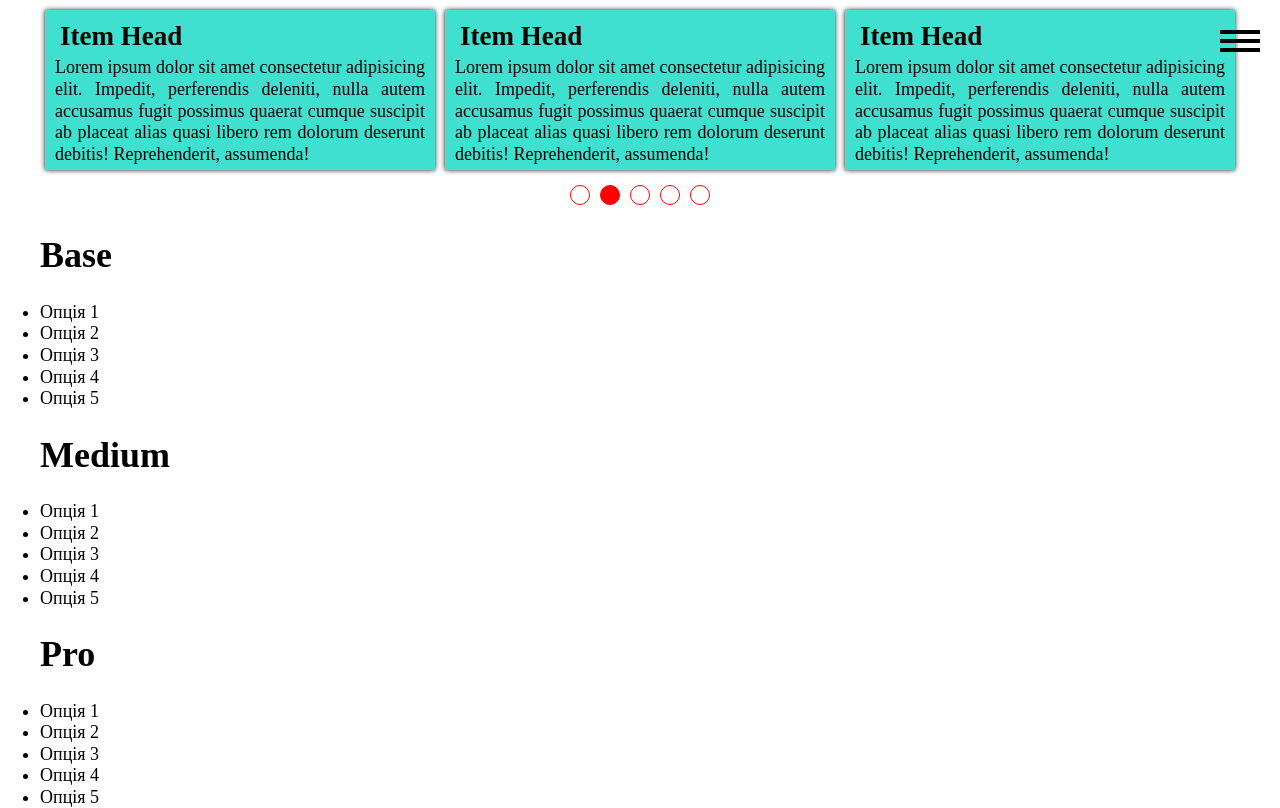
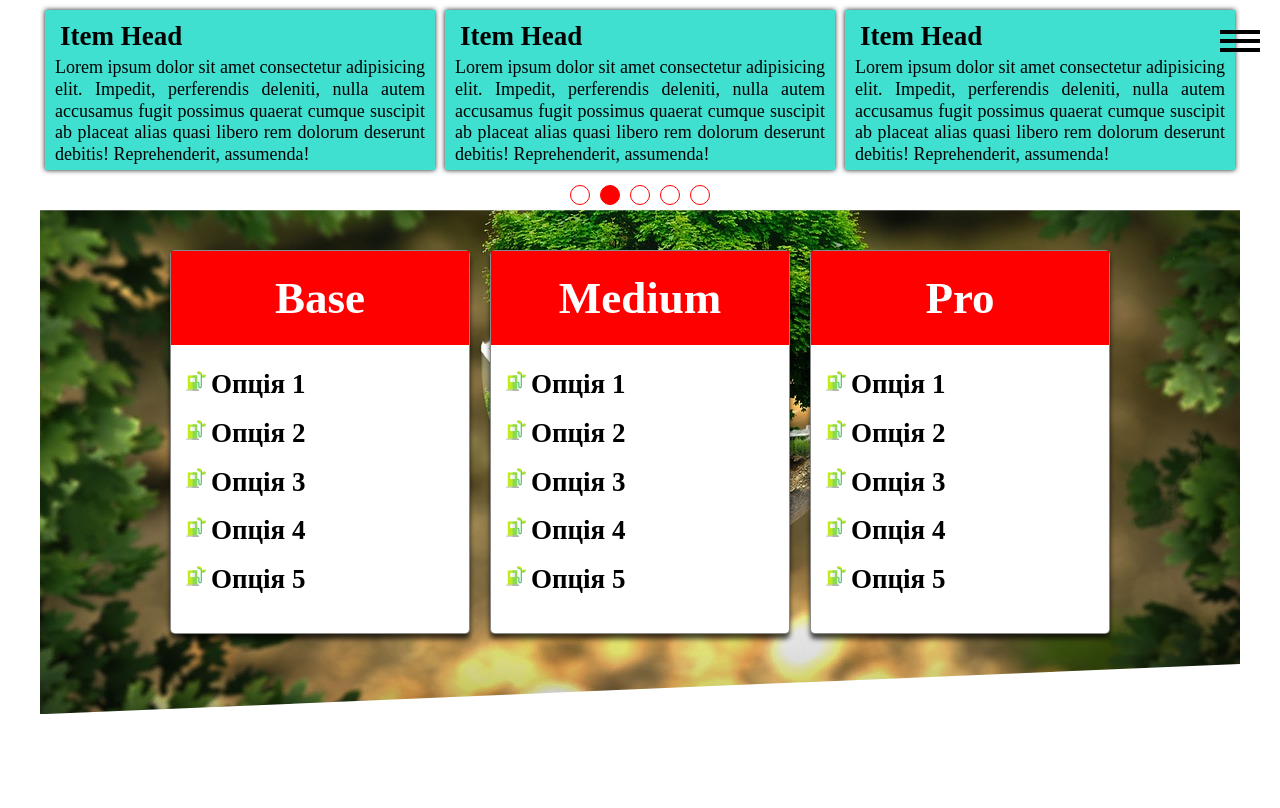
Before and after one commit to timoshuk/component, a website: page app/index.html in a window 1280 px wide. Drawn offline with nearby package versions, Linux system fonts and the light colour scheme.

Commit message:
Greate tariff block withaut js

```diff
--- /dev/null
+++ b/app/scss/_tariff.scss
@@ -0,0 +1,54 @@
+.tariff{
+    background: url(/images/tariff/background.jpg);
+    background-attachment: fixed;
+    clip-path: polygon(0 0, 100% 0, 100% 90%, 0 100%);
+    padding: 30px 0 70px 0;
+    display: flex;
+    justify-content: center;
+}
+
+.tariff__item{
+    margin: 10px;
+    width: 300px;
+    flex-shrink: 0;
+    background-color: rgba($color: #fff, $alpha: 1);
+    border: 1px solid rgba($color: #181616, $alpha: .5);
+    border-radius: 5px;
+    box-shadow: 0 5px 5px rgba(0, 0, 0, .7);
+    }
+
+    .tariff__title{
+        background-color: red;
+        margin: 0;
+        margin-bottom: 10px;
+        padding: 20px 5px;
+        text-align: center;
+        color: white;
+        font-size: 2.5rem;
+        font-weight: 800;
+    }
+
+    .tariff__list{
+        padding: 5px 10px 30px 40px;
+        list-style: none;
+    }
+
+    .tariff__list-item{
+        position: relative;
+        font-size: 1.5rem;
+        line-height: 1.8;
+        font-weight: 600;
+        color: black;
+
+        &::before{
+            position: absolute;
+            content: '';
+            left: -25px;
+            top: .4em;
+            width: 20px;
+            height: 20px;
+            background: url(/images/tariff/eco-fuel.svg);
+            background-size: cover;
+            color: tomato;
+            }
+    }
--- a/app/scss/styles.scss
+++ b/app/scss/styles.scss
@@ -5,3 +5,4 @@
 @import 'show';
 @import 'page-wrapper';
 @import 'slider';
+@import 'tariff';
```
Also changed, not shown: app/index.html (+2 -1 lines), app/css/styles.css, app/images/tariff/background.jpg (added), app/images/tariff/eco-fuel.svg (added), app/images/tariff/planet-earth.svg (added), app/images/tariff/renewable-energy.svg (added), 1 other file.
